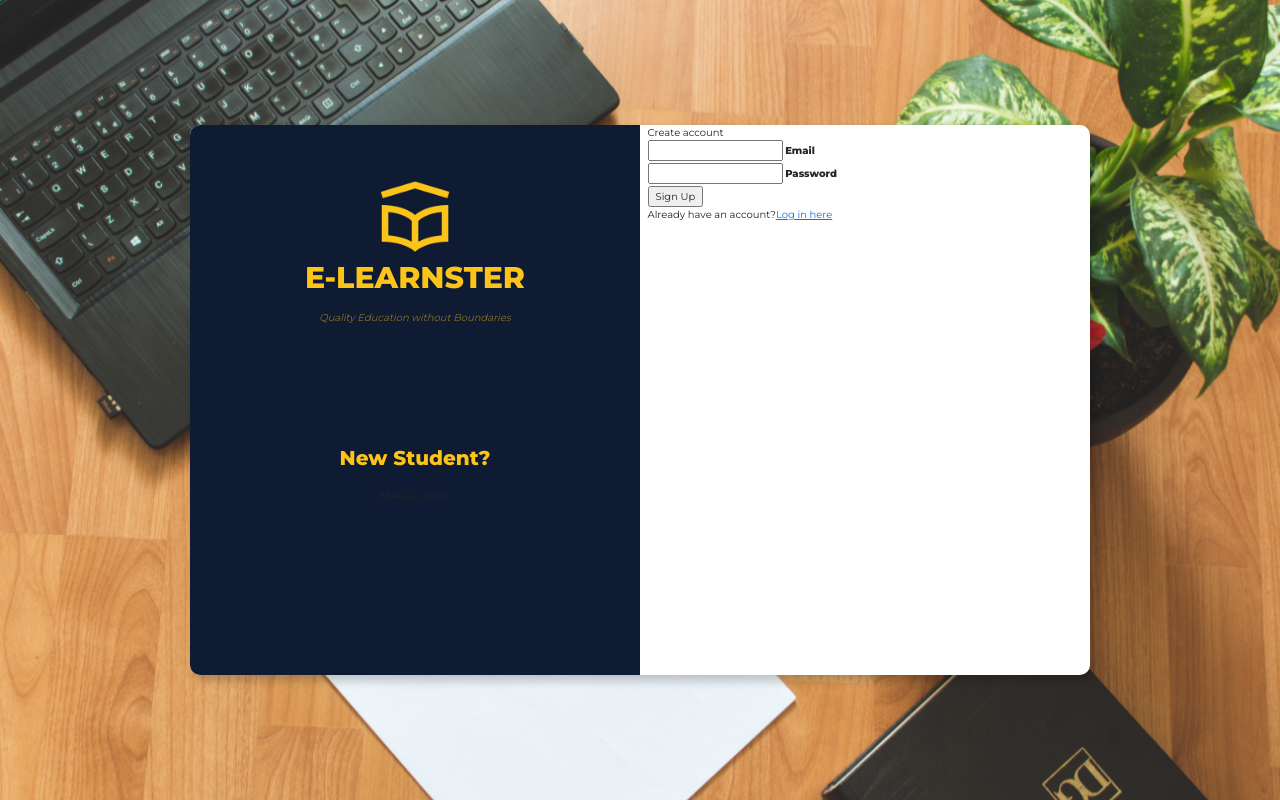
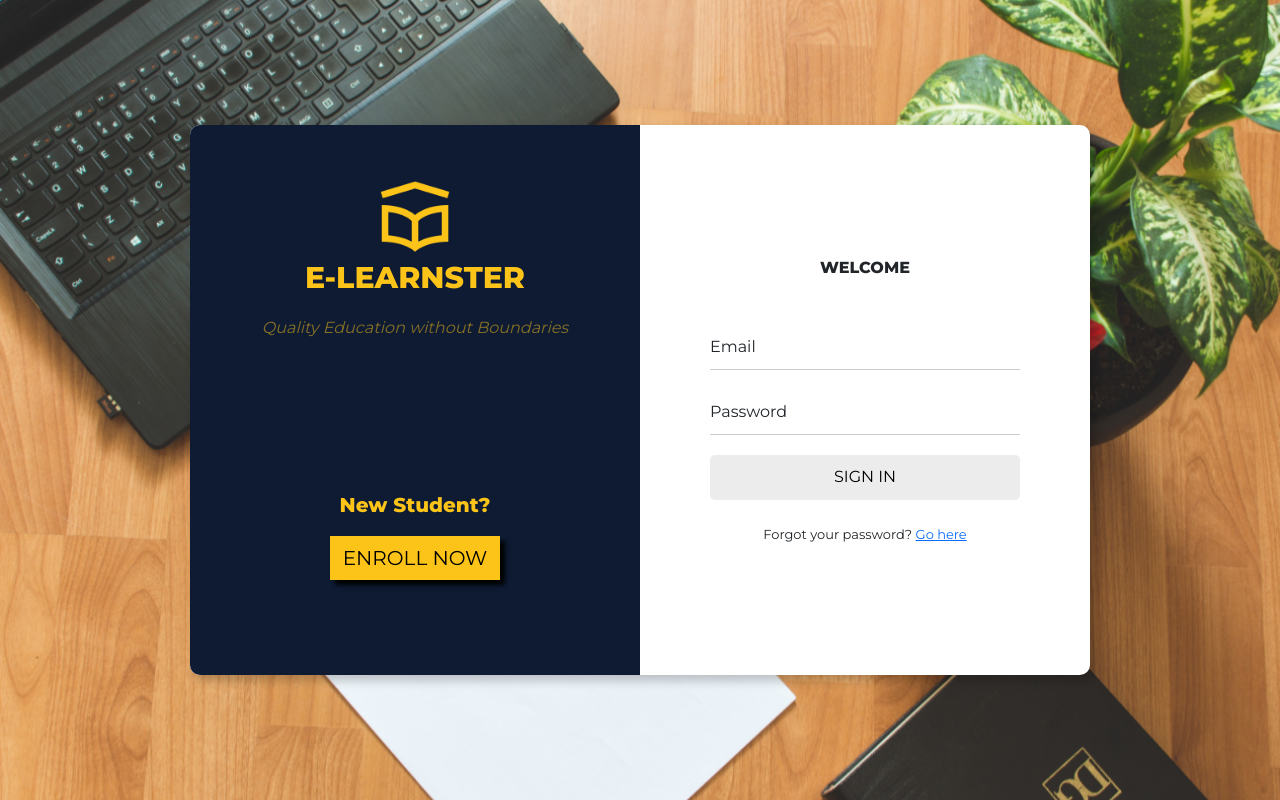
Before and after one commit to abudi6/IT120P_project, a PHP site: page /pages/login.html in a window 1280 px wide. Run offline with PHP 8.4, Linux system fonts and the light colour scheme; some libraries are stand-ins or nearby versions.

Commit message:
CODING IMPLEMENTATION WEEK 8

```diff
--- a/css/login.css
+++ b/css/login.css
@@ -62,10 +62,7 @@
 }
 
 .text{
-    position:absolute;
-    top:50%;
-    left:50%;
-    transform: translate(-50%,-50%);
+    text-align: center;
 }
 
 .text p{
@@ -74,3 +71,121 @@
     font-size: 20px;
     font-weight:800;
 }
+
+i{
+    font-weight: 400;
+    font-size: 15px;
+}
+
+.right{
+    display:flex;
+    justify-content: center;
+    align-items:center;
+    position: relative;
+}
+
+.input-box{
+    width:330px;
+    box-sizing: border-box;
+}
+
+.input-box header{
+    font-weight: 700;
+    text-align: center;
+    margin-bottom: 45px;
+}
+
+.input-field {
+    display: flex;
+    flex-direction: column;
+    position: relative;
+    padding: 0 10px 0 10px;
+}
+
+.input{
+    height: 45px;
+    width: 100%;
+    background: transparent;
+    border: none;
+    border-bottom: 1px solid rgba(0,0,0,0.2);
+    outline: none;
+    margin-bottom: 20px;
+    color: #0E1B33;
+}
+
+.input-box .input-field label{
+    position: absolute;
+    top: 10px;
+    left: 10px;
+    pointer-events: none;
+    transition: .5s;
+}
+
+.input-field .input:focus ~ label{
+    top: -10px;
+    font-size: 13px;
+
+}
+
+.input-field .input:valid ~ label{
+    top: -10px;
+    font-size: 13px;
+    color: #0E1B33;
+}
+
+.input-field .input:focus, .input-field .input:valid{
+    border-bottom: 1px solid #FCC419;
+}
+
+.submit{
+    border: none;
+    outline: none;
+    height: 45px;
+    background: #ececec;
+    border-radius: 5px;
+    transition: .4s;
+}
+
+.submit:hover{
+    background: rgba(37,95,156,0.9);
+    color:#fff;
+}
+
+.signin{
+    text-align:center;
+    font-size: small;
+    margin-top: 25px;
+}
+
+.span a{
+    text-decoration: none;
+    font-weight: 700;
+    color: #000;
+    transition: .5s;
+}
+
+span a:hover{
+    text-decoration: underline;
+    color: #000;
+}
+
+.btn{
+    text-align: center;
+    border-radius: 0rem;
+    background:#FCC419;
+    color:black;
+    cursor: pointer;
+    font-size: 20px;
+    box-shadow: 5px 5px 5px black;
+}
+
+.btn ion-icon{
+    font-size: 15px;
+    align-items:inherit;
+}
+
+.btn:hover{
+    background:white;
+    color: black;
+
+}
--- a/pages/login.html
+++ b/pages/login.html
@@ -2,16 +2,11 @@
 <html lang="en">
 
     <head>
-        <meta charset="UTF-8" />
-        <meta http-equiv="X-UA-Compatible" content="IE=edge" />
-        <meta name="viewport" content="width=device-width, initial-scale=1.0" />
-        <title>E-LEARNSTER: Web-based Learning Management System</title>
-
-        <!--custom links-->
-        <link rel="stylesheet" href="https://cdnjs.cloudflare.com/ajax/libs/font-awesome/5.15.3/css/all.min.css"/>
-        <link rel="stylesheet" href="https://maxcdn.bootstrapcdn.com/bootstrap/3.4.1/css/bootstrap.min.css">
-        <link rel="stylesheet" href="https://stackpath.bootstrapcdn.com/font-awesome/4.7.0/css/font-awesome.min.css">
-        <link rel="stylesheet" href="bootstrap/bootstrap-5.2.0/css/bootstrap.min.css">
+        <meta charset="UTF-8">
+        <meta http-equiv="X-UA-Compatible" content="IE=edge">
+        <meta name="viewport" content="width=device-width, initial-scale=1.0">
+        <link rel="stylesheet" href="style.css">
+        <link rel="stylesheet" href="https://cdn.jsdelivr.net/npm/bootstrap@5.2.3/dist/css/bootstrap.min.css">
 
         <!-- css file link -->
         <link rel="stylesheet" href="../css/login.css"/>
@@ -35,8 +30,7 @@
                     </div>
                     <div class="col-md-6 right">
                         <div class="input-box">
-                            <header>Create account</header>
-                        </div>
+                           <header>WELCOME</header>
                            <div class="input-field">
                                <input type="text" class="input" id="email" required autocomplete="off">
                                <label for="email">Email</label>
@@ -46,11 +40,12 @@
                                <label for="password">Password</label>
                            </div>
                            <div class="input-field">
-                            <input type="submit" class="submit" value="Sign Up">
+                               <input type="submit" class="submit" value="SIGN IN">
 
                            </div>
                            <div class="signin">
-                            <span>Already have an account?<a href="#">Log in here</a></span>
+                               <span>Forgot your password? <a href="#">Go here</a></span>
+                           </div>
                         </div>
                    </div>
                 </div>
```
Also changed, not shown: README.md. Lines whose indentation alone changed are shown as unchanged.
